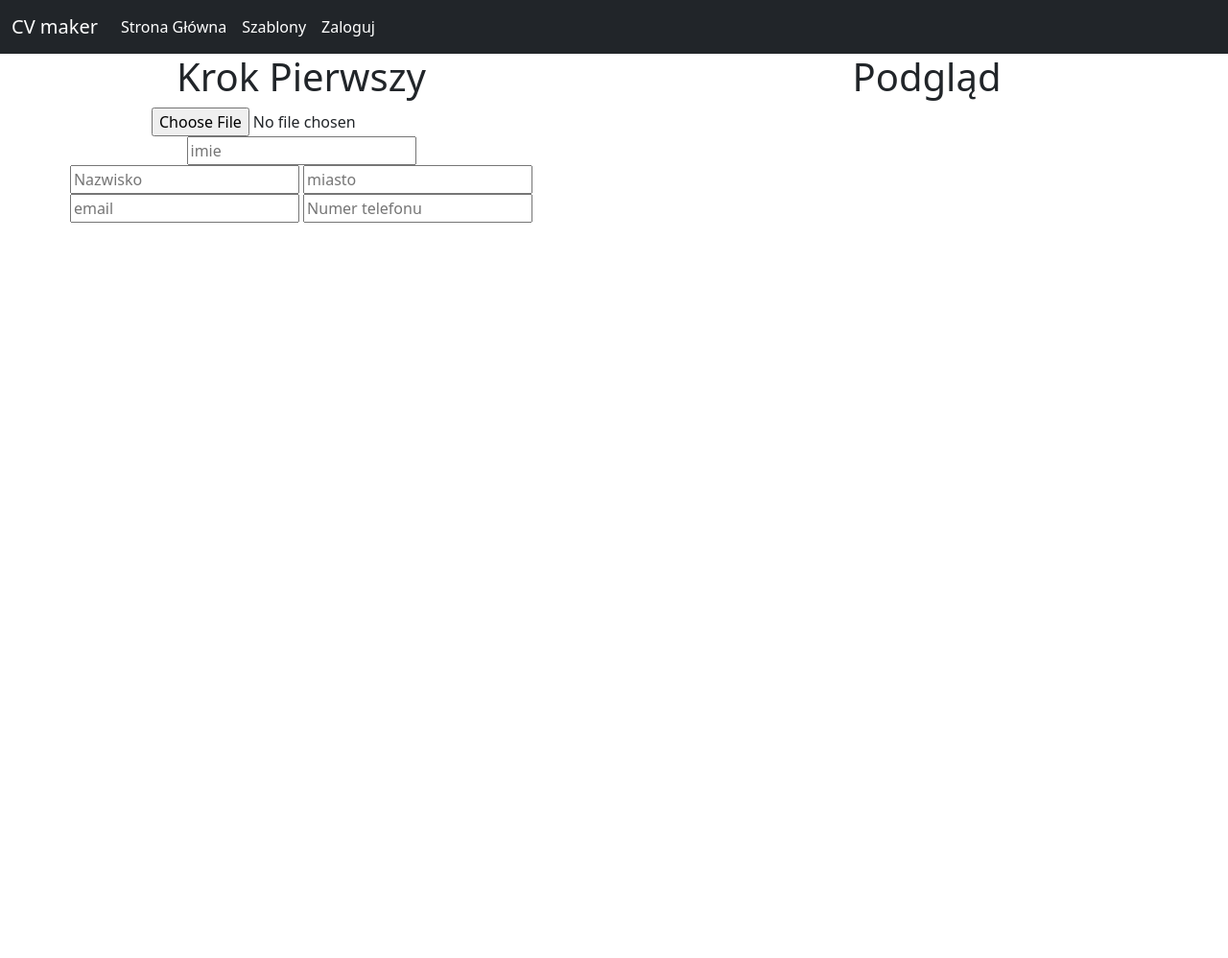
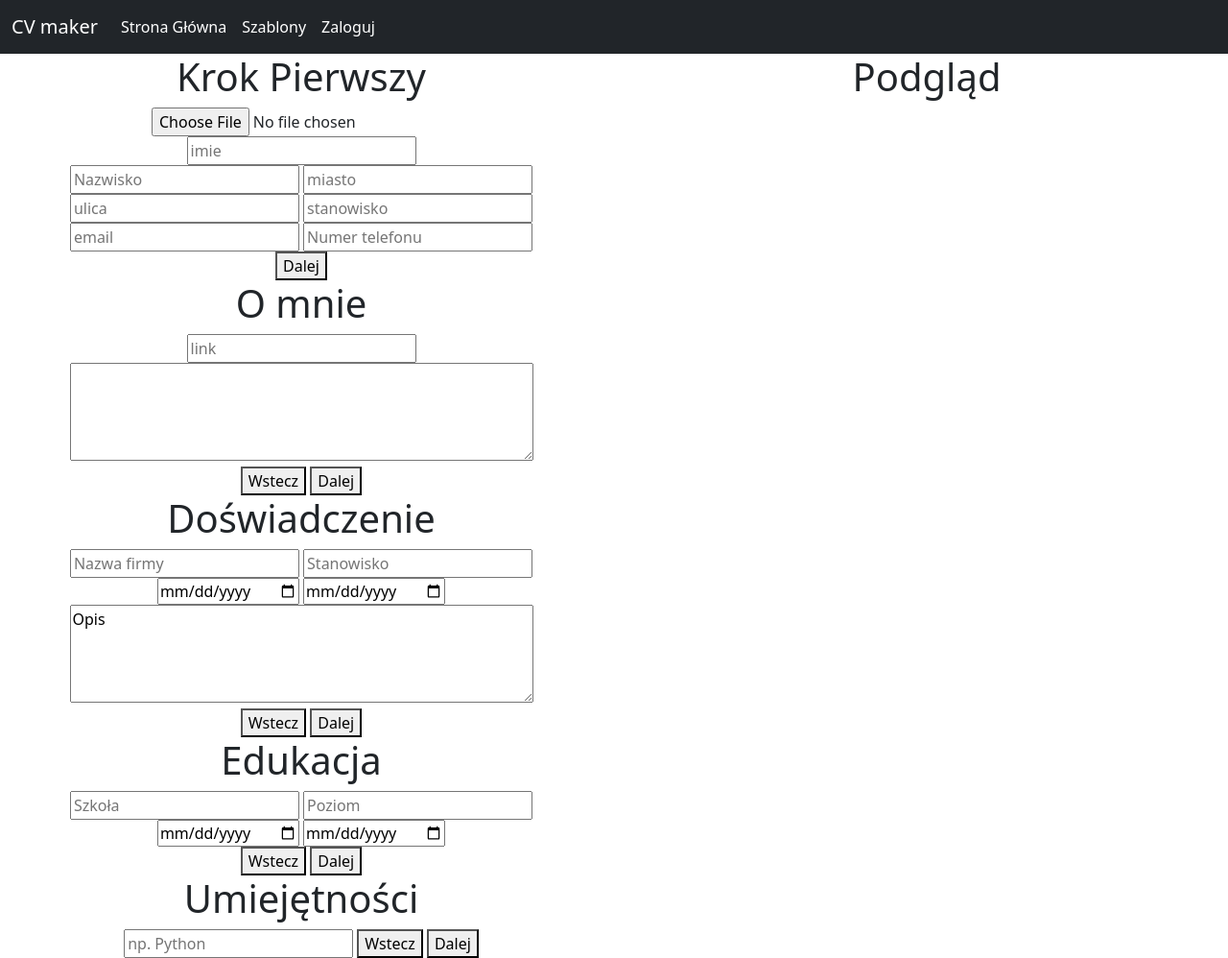
Before and after one commit to Wikkktor/CVmaker, a Django app: page /create/ in a window 1280 px wide. Shown: the whole page at 96% size. Before the commit the page ends 232 px from the top, so only its background shows below. Run offline with Django 3.2, Linux system fonts and the light colour scheme.

Commit message:
Adding forms steps

```diff
--- a/templates/profile_add.html
+++ b/templates/profile_add.html
@@ -1,14 +1,51 @@
 {% extends 'main_page.html' %}
 {% block content %}
     <div class="row myform">
-        <div style="text-align: center" class="col-sm-6">
-            <h1>Krok Pierwszy</h1>
-            <input type="file" name="photo"><br>
-            <input type="text" name="name" placeholder="imie"><br>
-            <input type="text" name="last_name" placeholder="Nazwisko">
-            <input type="text" name="city" placeholder="miasto">
-            <input type="text" name="email" placeholder="email">
-            <input type="text" name="phone_number" placeholder="Numer telefonu">
+        <div class="col-sm-6">
+            <div id="form_step" style="text-align: center">
+                <h1>Krok Pierwszy</h1>
+                <input class="file-upload" type="file" name="photo"><br>
+                <input type="text" name="name" placeholder="imie"><br>
+                <input type="text" name="last_name" placeholder="Nazwisko">
+                <input type="text" name="city" placeholder="miasto">
+                <input type="text" name="street" placeholder="ulica">
+                <input type="text" name="stanowisko" placeholder="stanowisko">
+                <input type="text" name="email" placeholder="email">
+                <input type="text" name="phone_number" placeholder="Numer telefonu"><br>
+                <button id="form_1_step_btn">Dalej</button>
+            </div>
+            <div id="form_step" style="text-align: center">
+                <h1>O mnie</h1>
+                <input type="text" name="link" placeholder="link"><br>
+                <textarea name="about_me" rows="4" cols="50"></textarea><br>
+                <button id="form_step_back"> Wstecz</button>
+                <button id="form_step_next">Dalej</button>
+            </div>
+            <div id="form_step" style="text-align: center">
+                <h1>Doświadczenie</h1>
+                <input type="text" name="company" placeholder="Nazwa firmy">
+                <input type="text" name="function" placeholder="Stanowisko">
+                <input type="date" name="started">
+                <input type="date" name="ended">
+                <textarea name="description" rows="4" cols="50">Opis</textarea><br>
+                <button id="form_step_back"> Wstecz</button>
+                <button id="form_step_next">Dalej</button>
+            </div>
+            <div id="form_step" style="text-align: center">
+                <h1>Edukacja</h1>
+                <input type="text" name="school" placeholder="Szkoła">
+                <input type="text" name="degree" placeholder="Poziom">
+                <input type="date" name="started">
+                <input type="date" name="ended"><br>
+                <button id="form_step_back"> Wstecz</button>
+                <button id="form_step_next">Dalej</button>
+            </div>
+            <div id="form_step" style="text-align: center">
+                <h1>Umiejętności</h1>
+                <input type="text" name="skill" placeholder="np. Python">
+                <button id="form_step_back"> Wstecz</button>
+                <button id="form_step_next">Dalej</button>
+            </div>
         </div>
         <div style="text-align: center" class="col-sm-6">
             <h1> Podgląd </h1>
```
